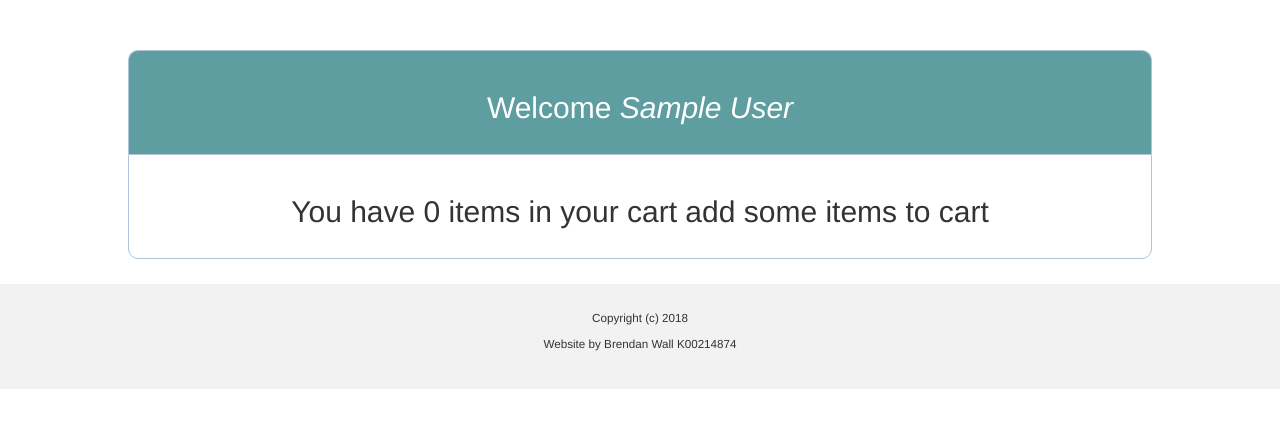
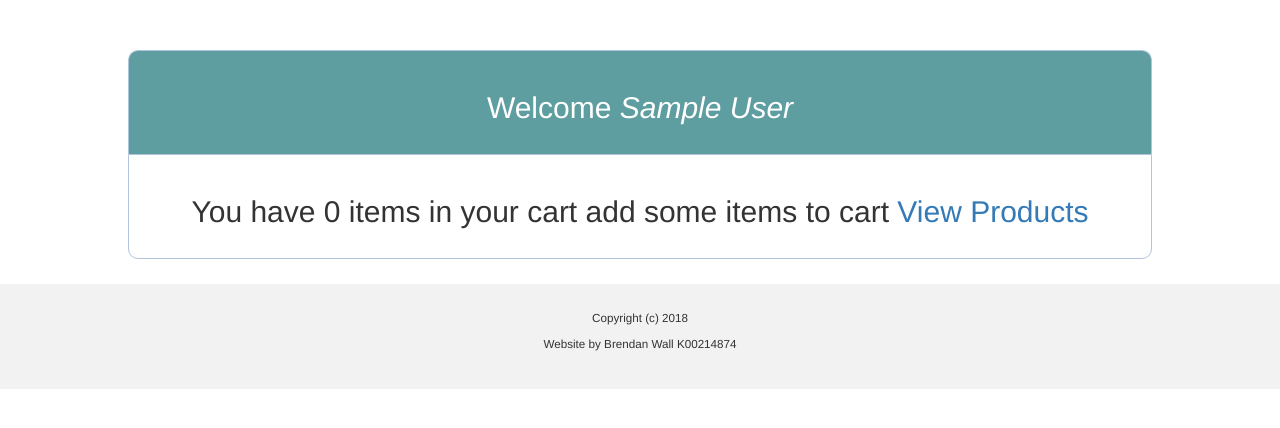
Before and after one commit to BrendanSD3/MiniThingsPHP, a CodeIgniter app: page /Mini_Things/index.php/customercontroller/CustomerHome in a window 1280 px wide. Shown: the part 120-548 px from the top of the page. Run offline with CodeIgniter, Linux system fonts and the light colour scheme; the visitor is signed in with stand-in values (Sample User, id 1); data that the repository does not hold is empty.

Commit message:
added view products link

```diff
--- a/application/views/Customer/CustomerHome.php
+++ b/application/views/Customer/CustomerHome.php
@@ -15,7 +15,7 @@
 	<?php if($count>0){?>
 <h2 style="text-align:center;">You have <?=$count;?> items in your cart!</h2>
 	<?php } else{?>
-		<h2 style="text-align:center;">You have <?=$count;?> items in your cart add some items to cart</h2>
+		<h2 style="text-align:center;">You have <?=$count;?> items in your cart add some items to cart <a href=<?php echo"'$base./CustomerController/CustProductList'";?>>View Products</a></h2>
 	<?php } ?>
 </div>
     <?php
```
